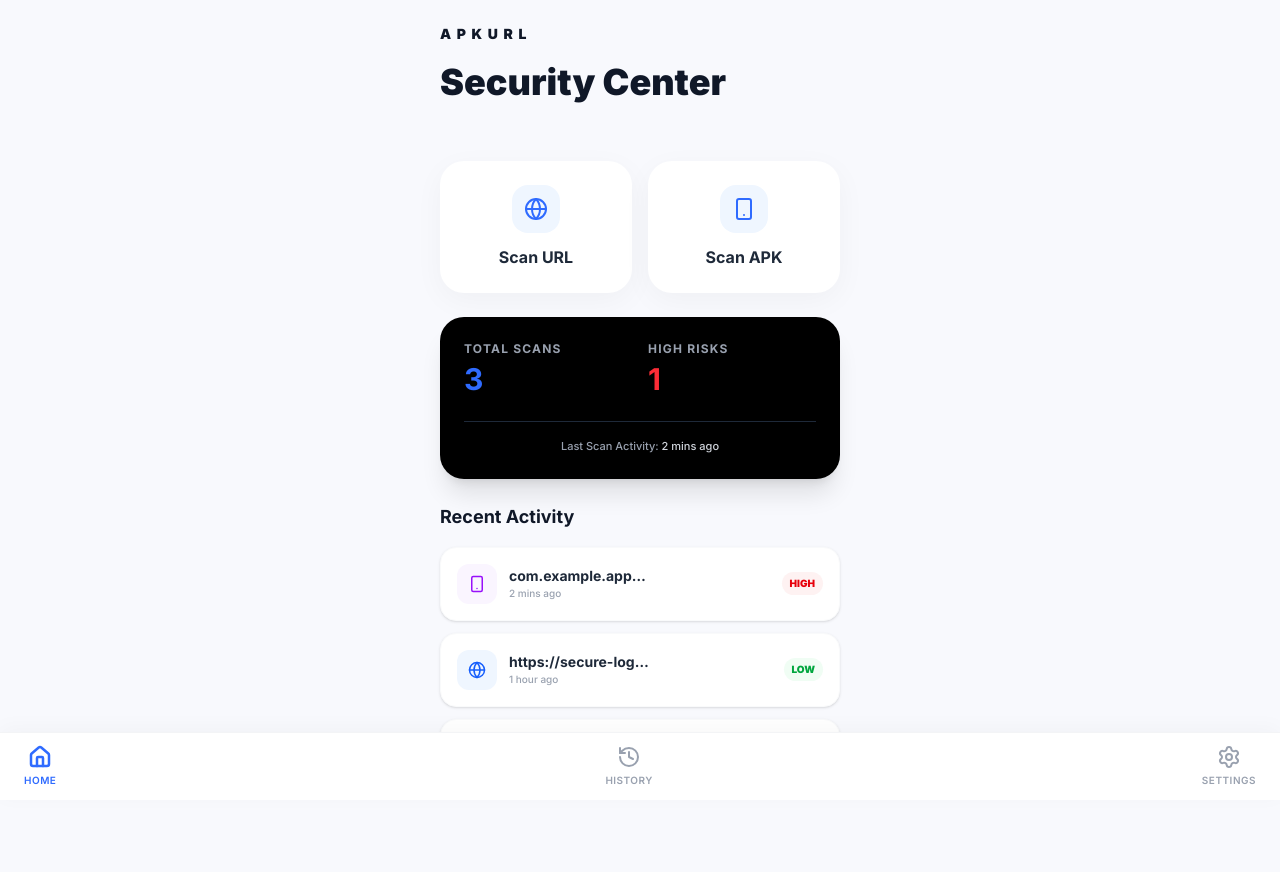
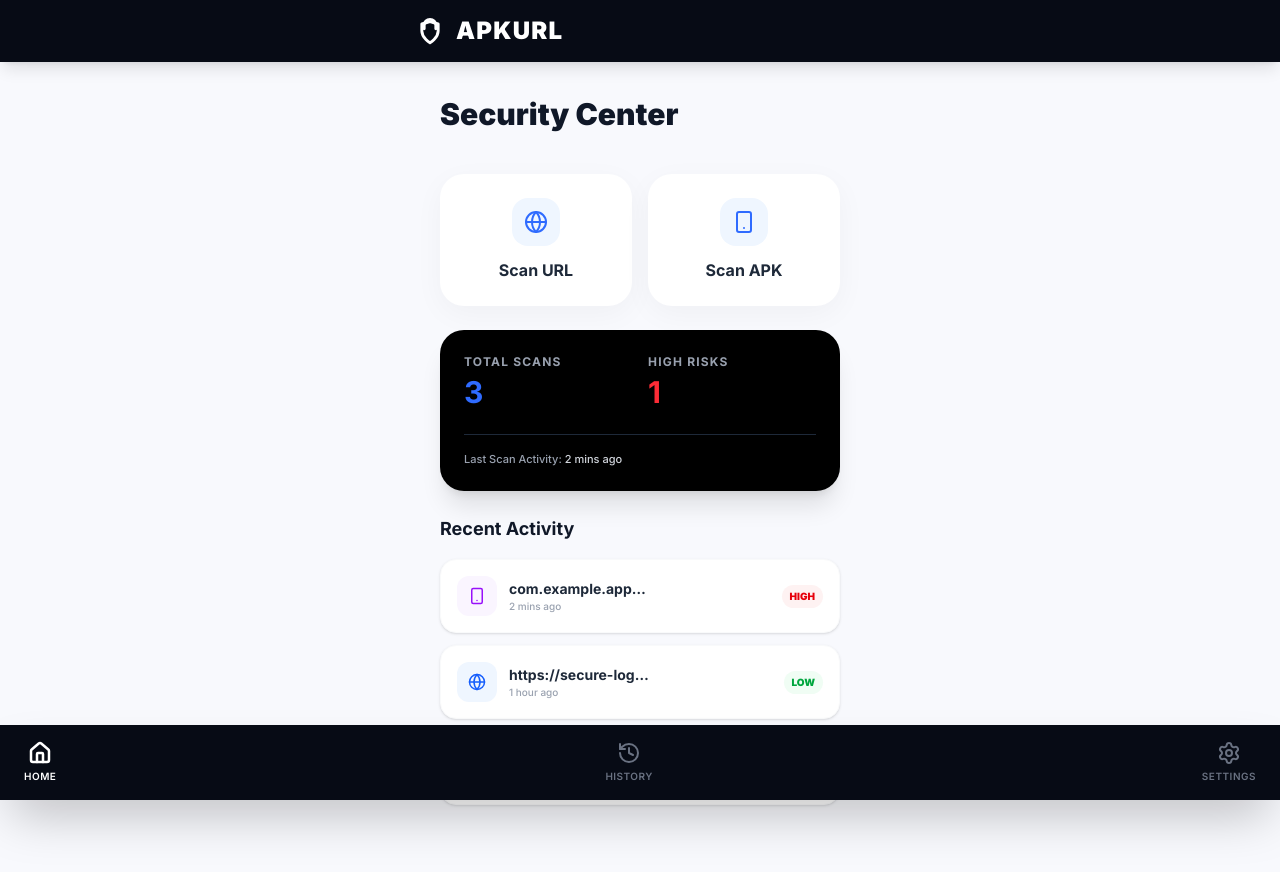
Before and after one commit to brittanyfbs/apkurl-frontend-interface-with-kotlin, a React (Vite) app: page / in a window 1280 px wide. Shown: the top 872 px of the page. Built offline with nearby package versions, Linux system fonts and the light colour scheme.

Commit message:
feat: Redesign bottom navigation bar
Updates the bottom navigation bar to a dark theme with improved contrast for active states and a modern, darker background.

```diff
--- a/src/App.tsx
+++ b/src/App.tsx
@@ -104,13 +104,13 @@ const BottomNavbar = ({ current, setScreen }: { current: Screen, setScreen: (s:
   ];
 
   return (
-    <div className="fixed bottom-0 left-0 right-0 bg-white border-t border-gray-100 px-6 py-3 flex justify-between items-center z-50 shadow-[0_-4px_20px_rgba(0,0,0,0.03)]">
+    <div className="fixed bottom-0 left-0 right-0 bg-[#070B15] px-6 py-4 flex justify-between items-center z-50 shadow-2xl">
       {tabs.map((tab) => (
         <button
           key={tab.id}
           onClick={() => setScreen(tab.id as Screen)}
           className={`flex flex-col items-center gap-1 transition-colors ${
-            current === tab.id ? 'text-[#2F6BFF]' : 'text-gray-400'
+            current === tab.id ? 'text-white' : 'text-gray-500'
           }`}
         >
           <tab.icon size={24} strokeWidth={current === tab.id ? 2.5 : 2} />
@@ -121,19 +121,52 @@ const BottomNavbar = ({ current, setScreen }: { current: Screen, setScreen: (s:
   );
 };
 
-const Header = ({ title, subtitle, onBack }: { title: string, subtitle?: string, onBack?: () => void }) => (
-  <div className="flex items-center gap-4 mb-8">
+const LockShieldLogo = ({ size = 24 }: { size?: number }) => (
+  <svg
+    width={size}
+    height={size}
+    viewBox="0 0 24 24"
+    fill="none"
+    stroke="currentColor"
+    strokeWidth="2.5"
+    strokeLinecap="round"
+    strokeLinejoin="round"
+    className="text-white"
+  >
+    <path d="M7 10V7a5 5 0 0 1 10 0v3" />
+    <path d="M12 22s7-4 7-10V6l-7-2-7 2v6c0 6 7 10 7 10z" />
+  </svg>
+);
+
+const Header = ({ title, subtitle, onBack, rightAction, customLogo, showLogo = true }: { title: string, subtitle?: string, onBack?: () => void, rightAction?: React.ReactNode, customLogo?: string | null, showLogo?: boolean }) => (
+  <div className="fixed top-0 left-0 right-0 bg-[#070B15] px-6 py-4 z-[60] shadow-lg">
+    <div className="max-w-md mx-auto flex items-center gap-4">
       {onBack && (
         <button
           onClick={onBack}
-        className="p-2 -ml-2 rounded-full hover:bg-gray-100 transition-colors"
+          className="p-2 -ml-2 rounded-full hover:bg-white/10 transition-colors"
         >
-        <ChevronLeft size={24} className="text-gray-800" />
+          <ChevronLeft size={24} className="text-white" />
         </button>
       )}
-    <div>
-      <h1 className="text-2xl font-bold text-gray-900 leading-tight">{title}</h1>
-      {subtitle && <p className="text-sm font-medium text-gray-500">{subtitle}</p>}
+      <div className="flex-1 min-w-0 flex items-center gap-3">
+        {showLogo && (
+          customLogo ? (
+            <img src={customLogo} alt="Logo" className="w-8 h-8 object-contain rounded-lg brightness-0 invert" />
+          ) : (
+            <LockShieldLogo size={28} />
+          )
+        )}
+        <div className="flex flex-col">
+          <h1 className="text-2xl font-black text-white leading-tight tracking-[0.05em] uppercase truncate">{title}</h1>
+          {subtitle && <p className="text-[10px] font-medium text-gray-400">{subtitle}</p>}
+        </div>
+      </div>
+      {rightAction && (
+        <div className="flex-shrink-0">
+          {rightAction}
+        </div>
+      )}
     </div>
   </div>
 );
@@ -144,12 +177,14 @@ const HomeScreen = ({
   setScreen,
   setScanType,
   historyItems,
-  onViewReport
+  onViewReport,
+  customLogo
 }: {
   setScreen: (s: Screen) => void,
   setScanType: (t: ScanType) => void,
   historyItems: HistoryItem[],
-  onViewReport: (item: HistoryItem) => void
+  onViewReport: (item: HistoryItem) => void,
+  customLogo: string | null
 }) => {
   const totalScans = historyItems.length;
   const highRisks = historyItems.filter(item => item.risk === 'high').length;
@@ -157,9 +192,10 @@ const HomeScreen = ({
 
   return (
     <div className="flex flex-col gap-6 pb-24">
-      <div className="flex flex-col mb-8 -mt-6">
-        <span className="text-sm font-black text-gray-900 uppercase tracking-[0.4em] mb-4">APKURL</span>
-        <h1 className="text-4xl font-black text-gray-900 leading-tight">Security Center</h1>
+      <Header title="APKURL" customLogo={customLogo} />
+
+      <div className="flex flex-col mb-4">
+        <h1 className="text-3xl font-black text-gray-900 leading-tight">Security Center</h1>
       </div>
 
       {/* Quick Scan Cards */}
@@ -197,7 +233,7 @@ const HomeScreen = ({
           </div>
         </div>
         <div className="pt-4 border-t border-gray-800">
-          <p className="text-[11px] font-medium text-gray-400 text-center">
+          <p className="text-[11px] font-medium text-gray-400 text-left">
             Last Scan Activity: <span className="text-gray-300">{historyItems.length > 0 ? historyItems[0].time : 'No activity yet'}</span>
           </p>
         </div>
@@ -244,12 +280,12 @@ const HomeScreen = ({
   );
 };
 
-const URLScannerScreen = ({ onBack, onStart }: { onBack: () => void, onStart: (target: string) => void }) => {
+const URLScannerScreen = ({ onBack, onStart, customLogo }: { onBack: () => void, onStart: (target: string) => void, customLogo: string | null }) => {
   const [url, setUrl] = useState('');
 
   return (
     <div className="flex flex-col gap-6">
-      <Header title="URL Scanner" onBack={onBack} />
+      <Header title="HISTORY" onBack={onBack} showLogo={false} />
 
       <p className="text-sm font-medium text-gray-500 leading-relaxed text-center">
         Enter a URL below and tap the button to start scanning.
@@ -281,7 +317,7 @@ const URLScannerScreen = ({ onBack, onStart }: { onBack: () => void, onStart: (t
   );
 };
 
-const APKScannerScreen = ({ onBack, onStart }: { onBack: () => void, onStart: (target: string) => void }) => {
+const APKScannerScreen = ({ onBack, onStart, customLogo }: { onBack: () => void, onStart: (target: string) => void, customLogo: string | null }) => {
   const [fileSelected, setFileSelected] = useState(false);
   const [fileName, setFileName] = useState("");
   const fileInputRef = useRef<HTMLInputElement>(null);
@@ -296,7 +332,7 @@ const APKScannerScreen = ({ onBack, onStart }: { onBack: () => void, onStart: (t
 
   return (
     <div className="flex flex-col gap-6">
-      <Header title="APK Scanner" onBack={onBack} />
+      <Header title="HISTORY" onBack={onBack} showLogo={false} />
 
       <input
         type="file"
@@ -340,7 +376,7 @@ const APKScannerScreen = ({ onBack, onStart }: { onBack: () => void, onStart: (t
   );
 };
 
-const ScanningScreen = ({ type }: { type: ScanType }) => {
+const ScanningScreen = ({ type, customLogo }: { type: ScanType, customLogo: string | null }) => {
   const [progress, setProgress] = useState(0);
 
   useEffect(() => {
@@ -352,6 +388,7 @@ const ScanningScreen = ({ type }: { type: ScanType }) => {
 
   return (
     <div className="flex flex-col items-center justify-center min-h-[70vh] gap-10 text-center">
+
       <div className="relative w-48 h-48">
         {/* Progress Ring */}
         <svg className="w-full h-full -rotate-90">
@@ -398,12 +435,14 @@ const HistoryScreen = ({
   items,
   onDeleteItems,
   onDeleteAll,
-  onViewReport
+  onViewReport,
+  customLogo
 }: {
   items: HistoryItem[],
   onDeleteItems: (ids: number[]) => void,
   onDeleteAll: () => void,
-  onViewReport: (item: HistoryItem) => void
+  onViewReport: (item: HistoryItem) => void,
+  customLogo: string | null
 }) => {
   const [isSelectionMode, setIsSelectionMode] = useState(false);
   const [selectedIds, setSelectedIds] = useState<number[]>([]);
@@ -435,8 +474,10 @@ const HistoryScreen = ({
 
   return (
     <div className="flex flex-col gap-6 pb-24">
-      <div className="flex justify-between items-start">
-        <Header title="Scan History" />
+      <Header
+        title="HISTORY"
+        showLogo={false}
+        rightAction={
           <div className="flex items-center gap-2">
             <button
               onClick={() => {
@@ -444,7 +485,7 @@ const HistoryScreen = ({
                 setSelectedIds([]);
               }}
               className={`px-4 py-2 rounded-xl text-xs font-bold transition-all ${
-              isSelectionMode ? 'bg-blue-500 text-white' : 'bg-white text-gray-500 shadow-sm'
+                isSelectionMode ? 'bg-blue-500 text-white' : 'bg-white/10 text-white'
               }`}
             >
               {isSelectionMode ? 'Cancel' : 'Select'}
@@ -453,14 +494,15 @@ const HistoryScreen = ({
               onClick={() => handleDeleteClick(isSelectionMode ? 'selected' : 'all')}
               className={`p-2 rounded-xl shadow-sm transition-colors ${
                 (isSelectionMode && selectedIds.length > 0) || (!isSelectionMode && items.length > 0)
-                ? 'bg-white text-red-500 hover:bg-red-50'
-                : 'bg-gray-50 text-gray-300 cursor-not-allowed'
+                  ? 'bg-white/10 text-red-400 hover:bg-red-500/20'
+                  : 'bg-white/5 text-gray-600 cursor-not-allowed'
               }`}
             >
               <Trash2 size={20} />
             </button>
           </div>
-      </div>
+        }
+      />
 
       {items.length === 0 ? (
         <div className="flex flex-col items-center justify-center py-20 text-center opacity-40">
@@ -524,7 +566,7 @@ const HistoryScreen = ({
   );
 };
 
-const URLResultScreen = ({ item, onBack, onClose }: { item: HistoryItem, onBack: () => void, onClose: () => void }) => {
+const URLResultScreen = ({ item, onBack, onClose, customLogo }: { item: HistoryItem, onBack: () => void, onClose: () => void, customLogo: string | null }) => {
   const isHighRisk = item.risk === 'high';
   const riskColor = isHighRisk ? 'bg-red-500' : 'bg-[#3D8C40]';
   const darkRiskColor = isHighRisk ? 'bg-red-600' : 'bg-[#317033]';
@@ -533,10 +575,11 @@ const URLResultScreen = ({ item, onBack, onClose }: { item: HistoryItem, onBack:
   return (
     <div className="flex flex-col gap-6 pb-12 min-h-screen bg-[#F8F9FD]">
       {/* Top Bar */}
-      <div className="flex justify-between items-center py-4 px-2">
-        <h1 className="text-xl font-bold text-gray-900">Security Report</h1>
-        <button onClick={onClose} className="text-blue-600 font-bold text-sm">Done</button>
-      </div>
+      <Header
+        title="REPORT"
+        showLogo={false}
+        rightAction={<button onClick={onClose} className="text-blue-400 font-bold text-sm">Done</button>}
+      />
 
       {/* Main Risk Card */}
       <div className={`${riskColor} rounded-[24px] p-8 flex flex-col items-center gap-8 shadow-lg shadow-green-100/50`}>
@@ -591,7 +634,7 @@ const URLResultScreen = ({ item, onBack, onClose }: { item: HistoryItem, onBack:
   );
 };
 
-const APKResultScreen = ({ item, onBack, onClose }: { item: HistoryItem, onBack: () => void, onClose: () => void }) => {
+const APKResultScreen = ({ item, onBack, onClose, customLogo }: { item: HistoryItem, onBack: () => void, onClose: () => void, customLogo: string | null }) => {
   const isHighRisk = item.risk === 'high';
   const riskColor = isHighRisk ? 'bg-red-500' : 'bg-[#3D8C40]';
   const darkRiskColor = isHighRisk ? 'bg-red-600' : 'bg-[#317033]';
@@ -600,10 +643,11 @@ const APKResultScreen = ({ item, onBack, onClose }: { item: HistoryItem, onBack:
   return (
     <div className="flex flex-col gap-6 pb-12 min-h-screen bg-[#F8F9FD]">
       {/* Top Bar */}
-      <div className="flex justify-between items-center py-4 px-2">
-        <h1 className="text-xl font-bold text-gray-900">Security Report</h1>
-        <button onClick={onClose} className="text-blue-600 font-bold text-sm">Done</button>
-      </div>
+      <Header
+        title="REPORT"
+        showLogo={false}
+        rightAction={<button onClick={onClose} className="text-blue-400 font-bold text-sm">Done</button>}
+      />
 
       {/* Main Risk Card */}
       <div className={`${riskColor} rounded-[24px] p-8 flex flex-col items-center gap-8 shadow-lg shadow-green-100/50`}>
@@ -658,10 +702,10 @@ const APKResultScreen = ({ item, onBack, onClose }: { item: HistoryItem, onBack:
   );
 };
 
-const SettingsScreen = () => {
+const SettingsScreen = ({ customLogo }: { customLogo: string | null }) => {
   return (
     <div className="flex flex-col gap-8 pb-24">
-      <Header title="Settings" />
+      <Header title="SETTINGS" showLogo={false} />
 
       <div className="flex flex-col gap-4">
         <h3 className="text-xs font-black text-gray-400 uppercase tracking-[0.2em] px-1">Support & Info</h3>
@@ -701,6 +745,9 @@ const SettingsScreen = () => {
 export default function App() {
   const [screen, setScreen] = useState<Screen>('home');
   const [scanType, setScanType] = useState<ScanType>('url');
+  const [customLogo, setCustomLogo] = useState<string | null>(() => {
+    return localStorage.getItem('apkurl_custom_logo');
+  });
   const [currentResult, setCurrentResult] = useState<HistoryItem | null>(null);
   const [historyItems, setHistoryItems] = useState<HistoryItem[]>([
     { id: 1, type: 'apk', target: 'com.example.app_v2.apk', hash: '8f2a...b3c1', risk: 'high', time: '2 mins ago' },
@@ -740,7 +787,7 @@ export default function App() {
 
   return (
     <div className="min-h-screen bg-[#F8F9FD] font-sans text-gray-900 selection:bg-blue-100">
-      <div className="max-w-md mx-auto px-6 pt-12 min-h-screen relative overflow-hidden">
+      <div className="max-w-md mx-auto px-6 pt-24 pb-32 min-h-screen relative overflow-hidden">
 
         <AnimatePresence mode="wait">
           <motion.div
@@ -756,16 +803,17 @@ export default function App() {
                 setScanType={setScanType}
                 historyItems={historyItems}
                 onViewReport={handleViewReport}
+                customLogo={customLogo}
               />
             )}
             {screen === 'url-scanner' && (
-              <URLScannerScreen onBack={() => setScreen('home')} onStart={handleStartScan} />
+              <URLScannerScreen onBack={() => setScreen('home')} onStart={handleStartScan} customLogo={customLogo} />
             )}
             {screen === 'apk-scanner' && (
-              <APKScannerScreen onBack={() => setScreen('home')} onStart={handleStartScan} />
+              <APKScannerScreen onBack={() => setScreen('home')} onStart={handleStartScan} customLogo={customLogo} />
             )}
             {screen === 'scanning' && (
-              <ScanningScreen type={scanType} />
+              <ScanningScreen type={scanType} customLogo={customLogo} />
             )}
             {screen === 'history' && (
               <HistoryScreen
@@ -773,16 +821,18 @@ export default function App() {
                 onDeleteItems={deleteItems}
                 onDeleteAll={deleteAll}
                 onViewReport={handleViewReport}
+                customLogo={customLogo}
               />
             )}
             {screen === 'settings' && (
-              <SettingsScreen />
+              <SettingsScreen customLogo={customLogo} />
             )}
             {screen === 'url-result' && currentResult && (
               <URLResultScreen
                 item={currentResult}
                 onBack={() => setScreen('home')}
                 onClose={() => setScreen('home')}
+                customLogo={customLogo}
               />
             )}
             {screen === 'apk-result' && currentResult && (
@@ -790,6 +840,7 @@ export default function App() {
                 item={currentResult}
                 onBack={() => setScreen('home')}
                 onClose={() => setScreen('home')}
+                customLogo={customLogo}
               />
             )}
           </motion.div>
```
Lines whose indentation alone changed are shown as unchanged.
